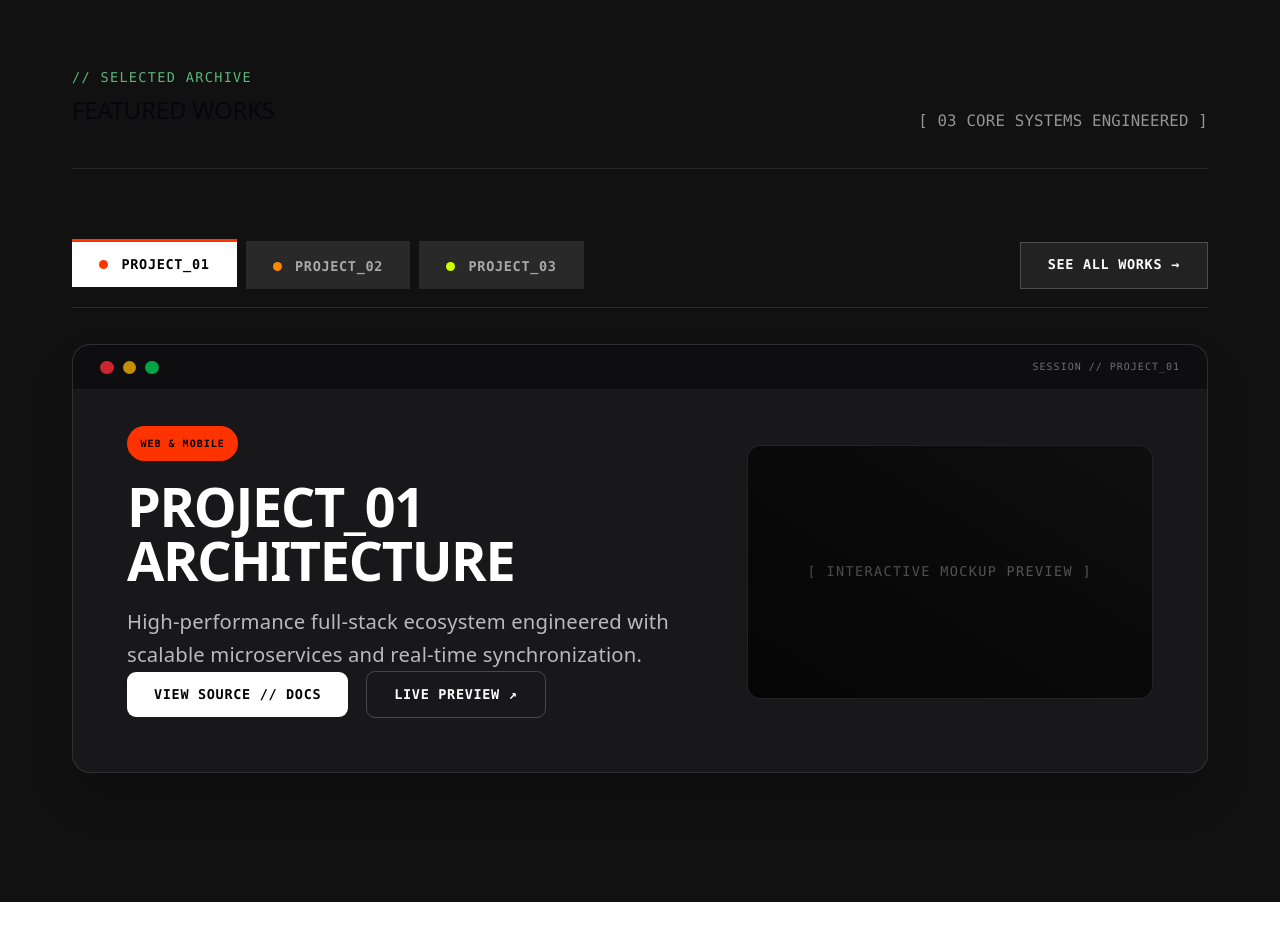
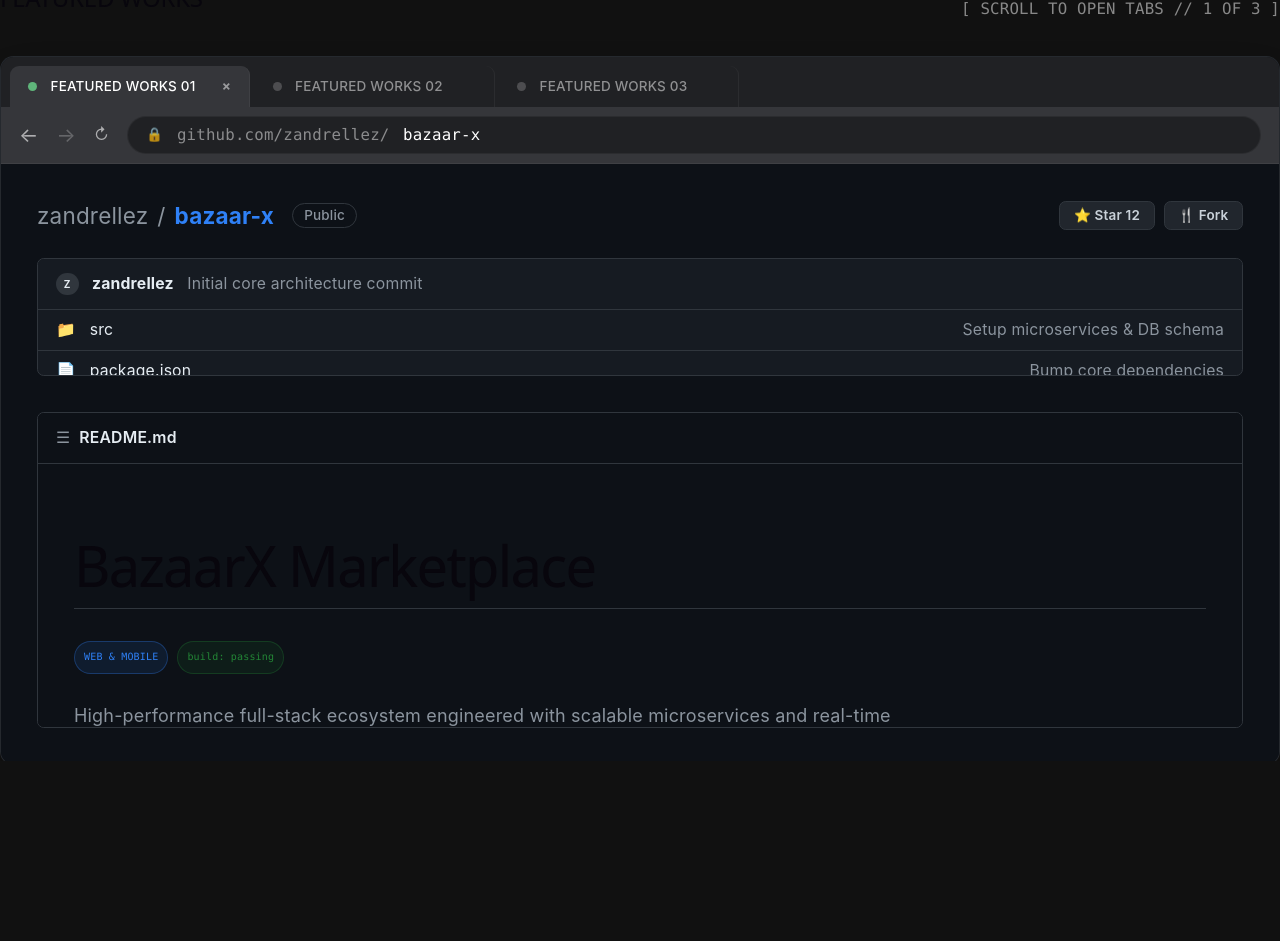
Before and after one commit to zandrellez/portfolio, a React (Vite) app: page / in a window 1280 px wide. Shown: the part 839-1780 px from the top of the page. Before the commit the page ends 1741 px from the top, so only its background shows below. Built offline with nearby package versions, Linux system fonts and the light colour scheme.

Commit message:
feat/project sections

```diff
--- a/index.html
+++ b/index.html
@@ -4,7 +4,7 @@
     <meta charset="UTF-8" />
     <link rel="icon" type="image/png" href="/zz.png" />
     <meta name="viewport" content="width=device-width, initial-scale=1.0" />
-    <title>Andrelle | Full-Stack & Automation</title>
+    <title>Zoe Andrelle | Full-Stack & Automation</title>
     <link rel="preconnect" href="https://fonts.googleapis.com">
     <link rel="preconnect" href="https://fonts.gstatic.com" crossorigin>
     <link href="https://fonts.googleapis.com/css2?family=Archivo+Black&family=Inter:wght@400;700;800;900&display=swap" rel="stylesheet">
--- a/src/App.tsx
+++ b/src/App.tsx
@@ -18,7 +18,7 @@
   }, [])
 
   return (
-    <div className="relative min-h-screen w-full m-0 p-0 bg-[#ebebea] overflow-x-hidden">
+    <div className="relative min-h-screen w-full m-0 p-0 bg-[#ebebea] overflow-x-clip">
       {/* Global Immersive Navigation pinned to the absolute top-right of the window */}
       <div className="fixed top-0 right-0 z-50 p-6">
         <ImmersiveFullscreenNav
--- a/src/components/ui/projects.tsx
+++ b/src/components/ui/projects.tsx
@@ -4,147 +4,256 @@
 
 export default function ProjectsSection() {
   const [activeTab, setActiveTab] = React.useState(0)
+  const [openedTabs, setOpenedTabs] = React.useState(1)
+  const containerRef = React.useRef<HTMLDivElement>(null)
 
-  // Placeholder data for the 3 browser tabs + See All card
   const projects = [
     {
       id: "01",
-      title: "PROJECT_01",
-      accentColor: "#ff3300", // Bright red tab style from your reference
+      slug: "bazaar-x",
+      title: "BazaarX Marketplace",
       badge: "WEB & MOBILE",
       description: "High-performance full-stack ecosystem engineered with scalable microservices and real-time synchronization.",
     },
     {
       id: "02",
-      title: "PROJECT_02",
-      accentColor: "#ff8800", // Vibrant orange tab style
+      slug: "echo-wear",
+      title: "EchoWear Translation",
       badge: "AI & AUTOMATION",
       description: "Intelligent pipeline processing vector embeddings and automated workflow routing via n8n and LLM integrations.",
     },
     {
       id: "03",
-      title: "PROJECT_03",
-      accentColor: "#ccff00", // Acid lime tab style
+      slug: "veloxity-logistics",
+      title: "Veloxity Core",
       badge: "SYSTEMS & IOT",
       description: "Low-latency embedded hardware integration coupled with custom machine learning models running on edge devices.",
     },
   ]
 
+  // Reveal each project as its scroll stage enters the pinned viewport.
+  React.useEffect(() => {
+    const handleScroll = () => {
+      const section = containerRef.current
+      if (!section) return
+
+      const scrollableDistance = Math.max(section.offsetHeight - window.innerHeight, 1)
+      const scrolledDistance = Math.min(
+        Math.max(-section.getBoundingClientRect().top, 0),
+        scrollableDistance,
+      )
+      const progress = scrolledDistance / scrollableDistance
+      const currentIdx = Math.min(
+        projects.length - 1,
+        Math.floor(progress * projects.length),
+      )
+
+      setActiveTab(currentIdx)
+      setOpenedTabs((count) => Math.max(count, currentIdx + 1))
+    }
+
+    window.addEventListener("scroll", handleScroll, { passive: true })
+    window.addEventListener("resize", handleScroll)
+    handleScroll()
+    return () => {
+      window.removeEventListener("scroll", handleScroll)
+      window.removeEventListener("resize", handleScroll)
+    }
+  }, [projects.length])
+
+  const activeProject = projects[activeTab]
+
+  const scrollToTab = (idx: number) => {
+    const section = containerRef.current
+    if (!section) return
+
+    const scrollableDistance = Math.max(section.offsetHeight - window.innerHeight, 1)
+    const stageProgress = (idx + 0.1) / projects.length
+    const sectionTop = window.scrollY + section.getBoundingClientRect().top
+
+    window.scrollTo({
+      top: sectionTop + scrollableDistance * stageProgress,
+      behavior: "smooth",
+    })
+  }
+
   return (
-    <section id="projects" className="relative w-full bg-[#111111] text-[#ebebea] py-24 px-8 md:px-16 overflow-hidden">
+    <section
+      id="projects"
+      ref={containerRef}
+      className="relative w-full bg-[#111111]"
+      style={{ height: `${(projects.length + 1) * 100}svh` }}
+    >
+      {/* Pinned Viewport - Sticks to screen while scrolling */}
+      <div className="sticky top-0 h-svh w-full flex flex-col justify-center py-12 overflow-hidden">
+
+        <div className="w-full">
+
           {/* Section Header */}
-      <div className="flex flex-col md:flex-row md:items-end justify-between mb-16 border-b border-white/10 pb-8">
+          <div className="mb-8 flex flex-col md:flex-row md:items-end justify-between">
             <div>
               <span className="text-xs font-mono tracking-widest text-[#5fb57a] uppercase mb-2 block">
                 // SELECTED ARCHIVE
               </span>
-          <h2 className="text-4xl md:text-6xl font-black uppercase tracking-tighter font-sans">
+              <h2 className="text-4xl md:text-5xl font-black uppercase tracking-tighter text-[#ebebea]">
                 Featured Works
               </h2>
             </div>
-        <p className="text-sm font-mono opacity-60 mt-4 md:mt-0">
-          [ 03 CORE SYSTEMS ENGINEERED ]
+            <p className="text-sm font-mono text-white/50 mt-4 md:mt-0">
+              [ SCROLL TO OPEN TABS // {activeTab + 1} OF {projects.length} ]
             </p>
           </div>
 
-      {/* Tabs Navigation Header (Internet Tab Bar layout) */}
-      <div className="flex flex-wrap items-center gap-2 mb-8 border-b border-white/10 pb-4">
-        {projects.map((proj, idx) => (
+          {/* Browser Window Frame */}
+          <div className="w-full rounded-xl overflow-hidden border border-white/10 shadow-2xl bg-[#0d1117] font-sans">
+
+            {/* Browser Tab Bar (Only shows tabs as you scroll to them) */}
+            <div className="flex items-end bg-[#202124] px-2 pt-2 gap-1 overflow-x-auto no-scrollbar">
+              {projects.slice(0, openedTabs).map((proj, idx) => {
+                const isActive = activeTab === idx
+                return (
                   <button
                     key={proj.id}
-            onClick={() => setActiveTab(idx)}
-            className={`px-6 py-3 font-mono text-xs font-bold uppercase tracking-wider transition-all clip-tab flex items-center gap-3 ${
-              activeTab === idx
-                ? "bg-white text-black translate-y-[-2px]"
-                : "bg-white/10 text-white/60 hover:bg-white/20 hover:text-white"
+                    onClick={() => scrollToTab(idx)}
+                    className={`min-w-[180px] max-w-[240px] flex-1 px-4 py-2.5 rounded-t-lg flex items-center gap-3 text-xs transition-colors border-r border-white/5 animate-in slide-in-from-left-4 fade-in duration-300 ${
+                      isActive
+                        ? "bg-[#35363a] text-white"
+                        : "bg-transparent text-white/50 hover:bg-white/5 hover:text-white/80"
                     }`}
-            style={{
-              borderTop: activeTab === idx ? `3px solid ${proj.accentColor}` : "3px solid transparent",
-            }}
                   >
-            <span
-              className="inline-block w-2 h-2 rounded-full"
-              style={{ backgroundColor: proj.accentColor }}
-            />
-            {proj.title}
+                    <span className={`w-2 h-2 rounded-full ${isActive ? 'bg-[#5fb57a]' : 'bg-white/20'}`} />
+                    <span className="truncate font-medium">FEATURED WORKS {proj.id}</span>
+                    {isActive && <span className="ml-auto opacity-50 hover:opacity-100 font-bold">×</span>}
                   </button>
-        ))}
-
-        {/* Fourth element: See All Works (Always visible / static) */}
-        <a
-          href="#all-works"
-          className="ml-auto px-6 py-3 bg-[#222222] text-white font-mono text-xs font-bold uppercase tracking-wider border border-white/20 hover:bg-white hover:text-black transition-all flex items-center gap-2 group"
+                )
+              })}
+              {openedTabs < projects.length && (
+                <button
+                  type="button"
+                  onClick={() => scrollToTab(openedTabs)}
+                  aria-label="Scroll to next project tab"
+                  className="w-8 h-8 ml-1 rounded hover:bg-white/5 flex items-center justify-center text-white/50"
                 >
-          <span>SEE ALL WORKS</span>
-          <span className="group-hover:translate-x-1 transition-transform">→</span>
-        </a>
+                  +
+                </button>
+              )}
             </div>
 
-      {/* Stacked / Sliding Tab Content Cards */}
-      <div className="relative min-h-[450px] w-full flex flex-col gap-8">
+            {/* Browser Address Bar */}
+            <div className="bg-[#35363a] px-4 py-2 flex items-center gap-4 border-b border-white/5">
+              <div className="flex items-center gap-4 text-white/60 text-lg select-none">
+                <span className="cursor-pointer hover:text-white transition-colors">←</span>
+                <span className="cursor-pointer hover:text-white transition-colors opacity-40">→</span>
+                <span className="cursor-pointer hover:text-white transition-colors text-sm">↻</span>
+              </div>
+              <div className="flex-1 bg-[#202124] rounded-full px-4 py-1.5 flex items-center gap-3 text-sm text-white/80 border border-white/5 transition-all">
+                <span className="text-xs">🔒</span>
+                <span className="font-mono opacity-60">github.com/zandrellez/</span>
+                <span className="font-mono text-white transition-all duration-300">{activeProject.slug}</span>
+              </div>
+            </div>
+
+            {/* GitHub Repository Content Area */}
+            <div className="relative overflow-hidden min-h-[600px] bg-[#0d1117]">
               {projects.map((proj, idx) => {
                 const isActive = activeTab === idx
+                if (!isActive) return null
+
                 return (
-            <div
-              key={proj.id}
-              className={`transition-all duration-700 ease-[cubic-bezier(0.16,1,0.3,1)] ${
-                isActive
-                  ? "opacity-100 translate-y-0 relative z-10 pointer-events-auto"
-                  : "opacity-0 translate-y-12 absolute inset-0 pointer-events-none"
-              }`}
-            >
-              <div className="w-full bg-[#18181a] border border-white/10 rounded-2xl p-8 md:p-12 shadow-2xl relative overflow-hidden grid grid-cols-1 lg:grid-cols-12 gap-8 items-center">
+                  <div key={proj.id} className="absolute inset-0 p-6 md:p-8 flex flex-col gap-6 text-[#e6edf3] animate-in fade-in zoom-in-95 duration-300">
 
-                {/* Tab Window Controls Decorator */}
-                <div className="absolute top-0 left-0 right-0 h-10 bg-black/40 border-b border-white/5 px-6 flex items-center justify-between">
-                  <div className="flex items-center gap-2">
-                    <div className="w-3 h-3 rounded-full bg-red-500/80" />
-                    <div className="w-3 h-3 rounded-full bg-yellow-500/80" />
-                    <div className="w-3 h-3 rounded-full bg-green-500/80" />
-                  </div>
-                  <span className="font-mono text-[10px] text-white/40 uppercase tracking-widest">
-                    SESSION // {proj.title}
+                    {/* Repo Header */}
+                    <div className="flex flex-wrap items-center justify-between gap-4">
+                      <div className="flex items-center gap-2 text-xl">
+                        <span className="text-[#8b949e]">zandrellez</span>
+                        <span className="text-[#8b949e]">/</span>
+                        <span className="font-bold text-[#2f81f7]">{proj.slug}</span>
+                        <span className="border border-[#30363d] rounded-full px-2.5 py-0.5 text-xs text-[#8b949e] ml-2 font-medium">
+                          Public
                         </span>
                       </div>
-
-                {/* Left Side: Info */}
-                <div className="lg:col-span-7 pt-6">
-                  <span
-                    className="inline-block px-3 py-1 text-[10px] font-mono font-bold tracking-widest rounded-full mb-4 text-black"
-                    style={{ backgroundColor: proj.accentColor }}
-                  >
-                    {proj.badge}
-                  </span>
-                  <h3 className="text-3xl md:text-5xl font-extrabold uppercase tracking-tight mb-4 text-white">
-                    {proj.title} ARCHITECTURE
-                  </h3>
-                  <p className="text-white/70 text-base md:text-lg leading-relaxed mb-8 max-w-xl">
-                    {proj.description}
-                  </p>
-                  <div className="flex items-center gap-4">
-                    <button className="px-6 py-3 bg-white text-black font-mono text-xs font-bold uppercase tracking-wider rounded-lg hover:bg-[#5fb57a] hover:text-white transition-colors">
-                      VIEW SOURCE // DOCS
+                      <div className="flex items-center gap-2">
+                        <button className="bg-[#21262d] border border-[#30363d] text-[#c9d1d9] px-3 py-1 rounded-md text-xs font-semibold hover:bg-[#30363d] transition-colors cursor-pointer">
+                          ⭐ Star 12
                         </button>
-                    <button className="px-6 py-3 bg-transparent border border-white/20 text-white font-mono text-xs font-bold uppercase tracking-wider rounded-lg hover:border-white transition-colors">
-                      LIVE PREVIEW ↗
+                        <button className="bg-[#21262d] border border-[#30363d] text-[#c9d1d9] px-3 py-1 rounded-md text-xs font-semibold hover:bg-[#30363d] transition-colors cursor-pointer">
+                          🍴 Fork
                         </button>
                       </div>
                     </div>
 
-                {/* Right Side: Visual Mockup Box */}
-                <div className="lg:col-span-5 pt-6">
-                  <div className="w-full aspect-[16/10] bg-black/60 border border-white/10 rounded-xl overflow-hidden flex items-center justify-center relative group">
-                    <div className="absolute inset-0 bg-gradient-to-tr from-black/80 via-transparent to-white/5 opacity-50" />
-                    <span className="font-mono text-xs text-white/30 uppercase tracking-widest group-hover:text-white/60 transition-colors">
-                      [ INTERACTIVE MOCKUP PREVIEW ]
+                    {/* Code File Explorer Placeholder */}
+                    <div className="border border-[#30363d] rounded-md overflow-hidden bg-[#161b22]">
+                      <div className="bg-[#161b22] px-4 py-3 border-b border-[#30363d] flex items-center gap-3 text-sm">
+                        <span className="w-5 h-5 rounded-full bg-[#30363d] flex items-center justify-center text-[10px] font-bold">Z</span>
+                        <span className="font-bold text-[#e6edf3]">zandrellez</span>
+                        <span className="text-[#8b949e]">Initial core architecture commit</span>
+                      </div>
+                      <div className="px-4 py-2 border-b border-[#30363d] flex justify-between items-center text-sm hover:bg-[#1f242c] transition-colors cursor-pointer">
+                        <span className="flex items-center gap-3 text-[#e6edf3]">
+                          <span className="text-[#8b949e]">📁</span> src
                         </span>
+                        <span className="text-[#8b949e] truncate max-w-[50%]">Setup microservices & DB schema</span>
+                      </div>
+                      <div className="px-4 py-2 border-b border-[#30363d] flex justify-between items-center text-sm hover:bg-[#1f242c] transition-colors cursor-pointer">
+                        <span className="flex items-center gap-3 text-[#e6edf3]">
+                          <span className="text-[#8b949e]">📄</span> package.json
+                        </span>
+                        <span className="text-[#8b949e] truncate max-w-[50%]">Bump core dependencies</span>
+                      </div>
+                      <div className="px-4 py-2 flex justify-between items-center text-sm hover:bg-[#1f242c] transition-colors cursor-pointer">
+                        <span className="flex items-center gap-3 text-[#e6edf3]">
+                          <span className="text-[#8b949e]">📄</span> README.md
+                        </span>
+                        <span className="text-[#8b949e] truncate max-w-[50%]">Update project documentation</span>
+                      </div>
+                    </div>
+
+                    {/* Fake Readme Markdown Rendering */}
+                    <div className="border border-[#30363d] rounded-md overflow-hidden mt-2">
+                      <div className="px-4 py-3 border-b border-[#30363d] font-semibold text-sm bg-[#0d1117] flex items-center gap-2 text-[#e6edf3]">
+                        <span className="text-[#8b949e]">☰</span> README.md
+                      </div>
+                      <div className="p-8 bg-[#0d1117]">
+                        <h1 className="text-3xl font-bold border-b border-[#30363d] pb-2 mb-6">
+                          {proj.title}
+                        </h1>
+
+                        <div className="flex gap-2 mb-6">
+                          <span className="bg-[#2f81f7]/10 text-[#2f81f7] border border-[#2f81f7]/30 px-2 py-0.5 rounded-full text-[10px] font-mono">
+                            {proj.badge}
+                          </span>
+                          <span className="bg-[#238636]/10 text-[#238636] border border-[#238636]/30 px-2 py-0.5 rounded-full text-[10px] font-mono">
+                            build: passing
+                          </span>
+                        </div>
+
+                        <p className="text-[#8b949e] text-base leading-relaxed mb-8 max-w-3xl">
+                          {proj.description}
+                        </p>
+
+                        <h2 className="text-xl font-semibold border-b border-[#30363d] pb-2 mb-4 mt-8">
+                          Deployment & Links
+                        </h2>
+
+                        <div className="flex gap-4">
+                          <button className="bg-[#238636] text-white px-4 py-2 rounded-md text-sm font-semibold hover:bg-[#2ea043] transition-colors border border-white/10 cursor-pointer">
+                            Live Preview ↗
+                          </button>
+                          <button className="bg-[#21262d] border border-[#30363d] text-[#c9d1d9] px-4 py-2 rounded-md text-sm font-semibold hover:bg-[#30363d] transition-colors cursor-pointer">
+                            View Full Source
+                          </button>
+                        </div>
                       </div>
                     </div>
 
                   </div>
-            </div>
                 )
               })}
+            </div>
+
+          </div>
+        </div>
       </div>
     </section>
   )
--- a/src/index.css
+++ b/src/index.css
@@ -66,7 +66,7 @@
   width: 100%;
   min-height: 100vh;
   background-color: #fdfdf5;
-  overflow-x: hidden;
+  overflow-x: clip;
 }
 
 h1,
```
Lines whose indentation alone changed are shown as unchanged.
